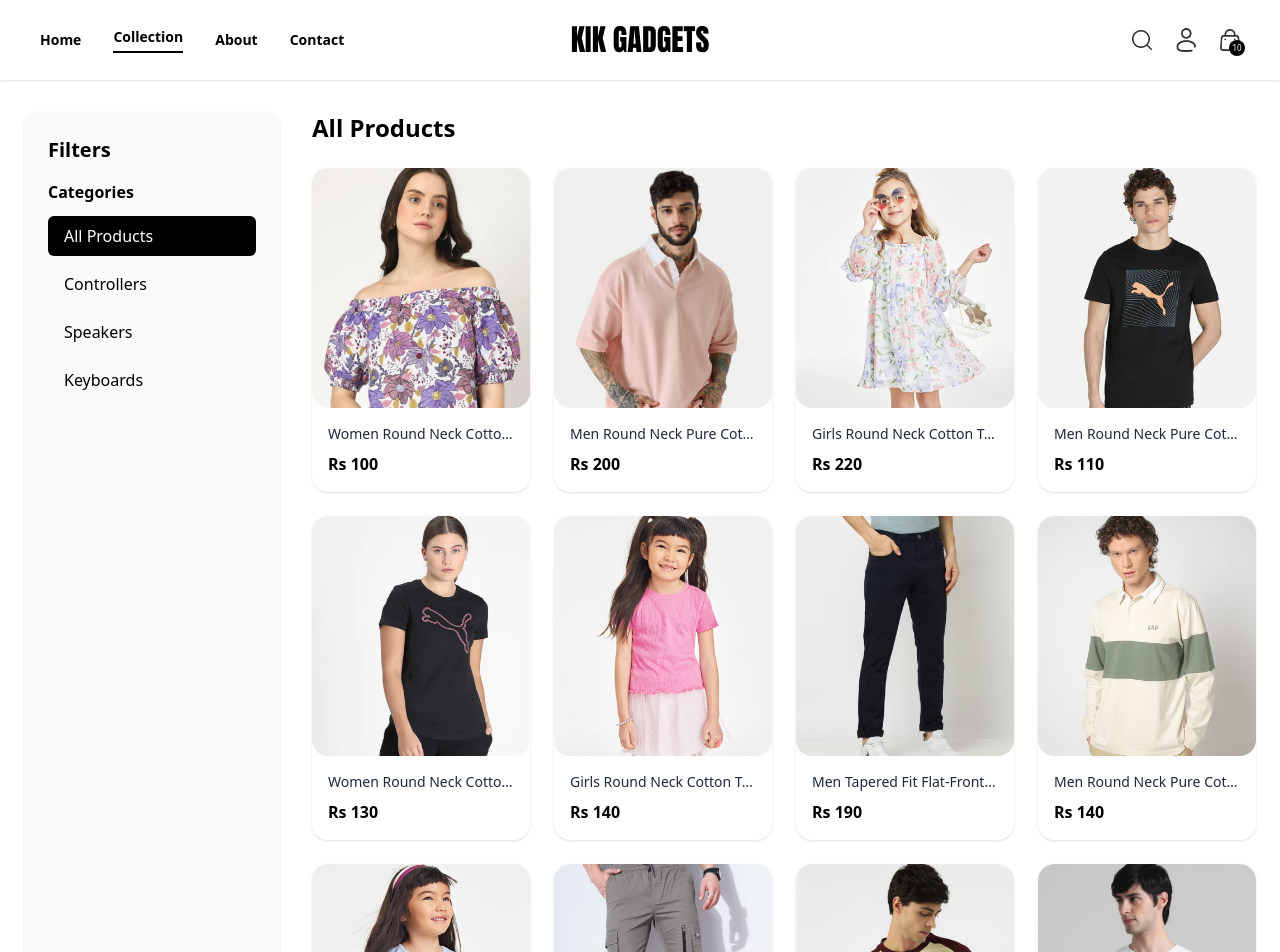
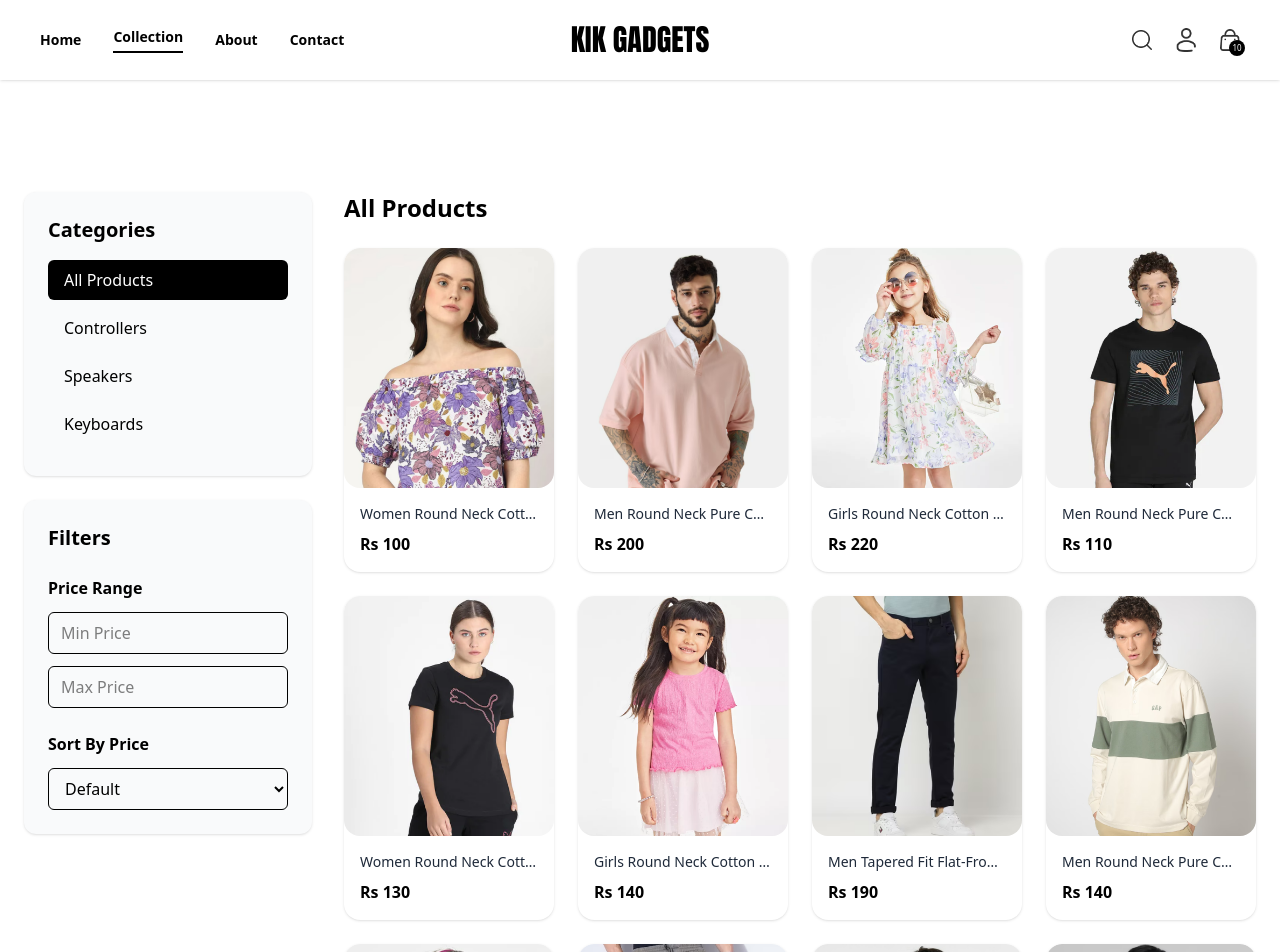
Before and after one commit to Sumit797369/urbanfashin-ecommerce-, a React (Vite) app: page /collection in a window 1280 px wide. Shown: the top 952 px of the page. Built offline with nearby package versions, Linux system fonts and the light colour scheme.

Commit message:
seacrh bar

```diff
--- a/src/App.jsx
+++ b/src/App.jsx
@@ -16,11 +16,13 @@ import ReturnRefund from "./pages/ReturnRefund";
 import PrivacyPolicy from "./pages/PrivacyPolicy";
 import Terms from "./pages/Terms";
 import Footer from "./components/Footer";
+import SearchBar from "./components/SearchBar";
 
 const App = () => {
   return (
     <>
       <Navbar />
+      <SearchBar/>
 
       {/* <div className='px-4 sm:px-[5vw] md:px-[7vw] lg:px-[9vw]'> */}
       <div>
--- /dev/null
+++ b/src/components/SearchBar.jsx
@@ -0,0 +1,16 @@
+import React, { useContext } from 'react'
+import { ShopContext } from '../context/ShopContext'
+
+const SearchBar = () => {
+    const{ search,setSearch,showSearch,setShowSearch}=useContext(ShopContext);
+  return showSearch ? (
+    <div className='border-t border-b bg-gray-50 text-center'>
+        <div className='inline-flex items-center justify-center border border-gray-400 px-5 py-2 my-5 mx-3 rounded-full w-3/4 sm:w-1/2'>
+        <input value={search} onChange={(e)=>setSearch} className='flex-1 outline-none bg-inherit text-sm' type='text' placeholder='search'/>
+        </div>
+
+    </div>
+  ) : null
+}
+
+export default SearchBar
--- a/src/context/ShopContext.jsx
+++ b/src/context/ShopContext.jsx
@@ -1,4 +1,4 @@
-import { createContext } from "react";
+import { createContext, useState } from "react";
 import { products } from "../assets/frontend_assets/assets";
 
 export const ShopContext = createContext();
@@ -6,10 +6,13 @@ export const ShopContext = createContext();
 const ShopContextProvider = (props) => {
   const currency = "Rs";
   const delivery_fee = 40;
+  const [search,setSearch]=useState('');
+  const [showSearch,setShowSearch]=useState(true);
   const value = {
     products,
     currency,
     delivery_fee,
+    search,setSearch,showSearch,setShowSearch
   };
   return (
     <ShopContext.Provider value={value}>{props.children}</ShopContext.Provider>
--- a/src/pages/Collection.jsx
+++ b/src/pages/Collection.jsx
@@ -5,24 +5,56 @@ import { Link } from "react-router-dom";
 const Collection = () => {
   const { products, currency } = useContext(ShopContext);
 
+  // ✅ Categories list
   const categories = ["Controllers", "Speakers", "Keyboards"];
 
+  // ✅ States
   const [selectedCategory, setSelectedCategory] = useState("All");
 
-  const filteredProducts =
+  // ✅ Price Filter States
+  const [minPrice, setMinPrice] = useState("");
+  const [maxPrice, setMaxPrice] = useState("");
+
+  // ✅ Sort State
+  const [sortOrder, setSortOrder] = useState("default");
+
+  // ================= FILTER LOGIC =================
+
+  let filteredProducts =
     selectedCategory === "All"
       ? products
       : products.filter((item) => item.category === selectedCategory);
+
+  // ✅ Price Filter Apply
+ filteredProducts = filteredProducts.filter((item) => {
+  const min = minPrice === "" ? 0 : Number(minPrice);
+  const max = maxPrice === "" ? Infinity : Number(maxPrice);
+
+  return item.price >= min && item.price <= max;
+});
+
+
+  // ✅ Sorting Apply
+  if (sortOrder === "low-high") {
+    filteredProducts.sort((a, b) => a.price - b.price);
+  }
+
+  if (sortOrder === "high-low") {
+    filteredProducts.sort((a, b) => b.price - a.price);
+  }
 
   return (
     <div className="flex flex-col sm:flex-row gap-8 pt-28 pb-20 px-6">
 
       {/* ================= FILTER OPTIONS ================= */}
-      <div className="w-full sm:w-64 bg-gray-50 p-6 rounded-xl shadow-sm">
-        <h2 className="text-xl font-bold mb-4">Filters</h2>
+{/* ================= SIDEBAR ================= */}
+<div className="w-full sm:w-72 flex flex-col gap-6">
 
-        <p className="font-semibold mb-3">Categories</p>
+  {/* ================= CATEGORY BOX ================= */}
+  <div className="bg-gray-50 p-6 rounded-xl shadow-sm">
+    <h2 className="text-xl font-bold mb-4">Categories</h2>
 
+    {/* All Products */}
     <button
       onClick={() => setSelectedCategory("All")}
       className={`block w-full text-left px-4 py-2 rounded-md mb-2 transition
@@ -35,6 +67,7 @@ const Collection = () => {
       All Products
     </button>
 
+    {/* Dynamic Categories */}
     {categories.map((cat, index) => (
       <button
         key={index}
@@ -51,8 +84,52 @@ const Collection = () => {
     ))}
   </div>
 
+  {/* ================= FILTER BOX ================= */}
+  <div className="bg-gray-50 p-6 rounded-xl shadow-sm">
+    <h2 className="text-xl font-bold mb-6">Filters</h2>
+
+    {/* Price Range */}
+    <div>
+      <p className="font-semibold mb-3">Price Range</p>
+
+      <input
+        type="number"
+        placeholder="Min Price"
+        value={minPrice}
+        onChange={(e) => setMinPrice(Number(e.target.value))}
+        className="w-full px-3 py-2 border rounded-md mb-3"
+      />
+
+      <input
+        type="number"
+        placeholder="Max Price"
+        value={maxPrice}
+        onChange={(e) => setMaxPrice(Number(e.target.value))}
+        className="w-full px-3 py-2 border rounded-md"
+      />
+    </div>
+
+    {/* Sort By Price */}
+    <div className="mt-6">
+      <p className="font-semibold mb-3">Sort By Price</p>
+
+      <select
+        value={sortOrder}
+        onChange={(e) => setSortOrder(e.target.value)}
+        className="w-full px-3 py-2 border rounded-md cursor-pointer"
+      >
+        <option value="default">Default</option>
+        <option value="low-high">Low → High</option>
+        <option value="high-low">High → Low</option>
+      </select>
+    </div>
+  </div>
+</div>
+
+
       {/* ================= PRODUCTS SECTION ================= */}
       <div className="flex-1">
+
         <h1 className="text-2xl font-bold mb-6">
           {selectedCategory === "All"
             ? "All Products"
```
Lines whose indentation alone changed are shown as unchanged.
